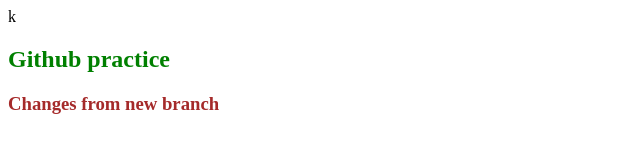
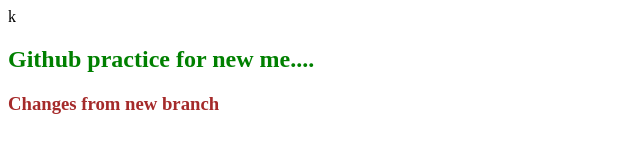
Before and after one commit to navanee1609/git-practice, a plain HTML site: page index.html in a window 1280 px wide. Shown: the whole page, without its empty margins (0-640 px from the left). Drawn offline with Linux system fonts and the light colour scheme.

Commit message:
New Updated text

```diff
--- a/index.html
+++ b/index.html
@@ -7,7 +7,7 @@
     <link rel="stylesheet" href="style.css">k
 </head>
 <body>
-    <h2>Github practice</h2>
+    <h2>Github practice for new me....</h2>
     <h3>Changes from new branch</h3>
 </body>
 </html>
```
